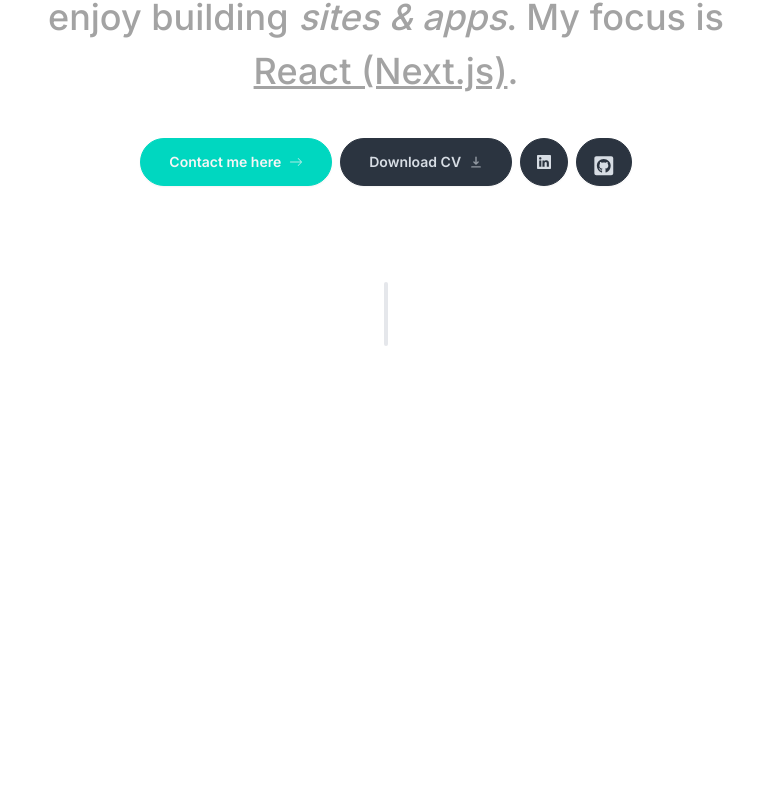
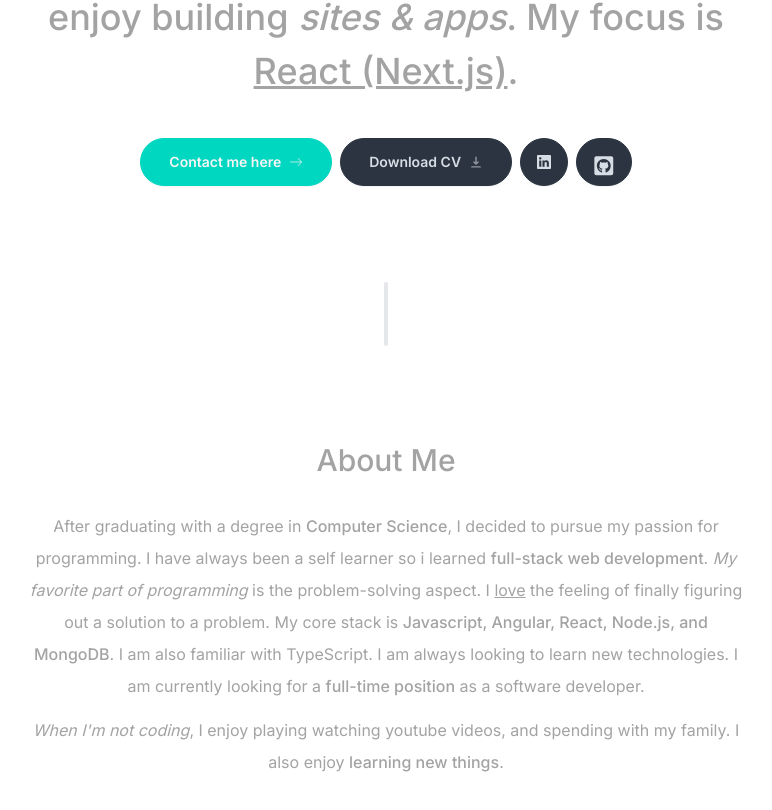
Before and after one commit to Umme-hanii/portfolio, a Next.js app: page / in a window 1280 px wide. Shown: the part 374-1184 px from the top of the page, without its empty margins (254-1026 px from the left). Before the commit the page ends 816 px from the top, so only its background shows below. Built offline with nearby package versions, Linux system fonts and the light colour scheme.

Commit message:
ABout section

```diff
--- a/app/page.tsx
+++ b/app/page.tsx
@@ -1,3 +1,4 @@
+import About from "@/components/About";
 import Intro from "@/components/Intro";
 import SectionDivider from "@/components/SectionDivider";
 
@@ -6,6 +7,7 @@
     <main className="flex flex-col items-center px-4">
       <Intro />
       <SectionDivider />
+      <About />
     </main>
   );
 }
--- /dev/null
+++ b/components/About.tsx
@@ -0,0 +1,43 @@
+"use client";
+
+import React from "react";
+import { motion } from "framer-motion";
+import SectionHeading from "./SectionHeading";
+
+export default function About() {
+  return (
+    <motion.section
+      className="mb-28 max-w-[45rem] text-center leading-8 sm:mb-40 scroll-mt-28 text-neutral-400"
+      initial={{ opacity: 0, y: 100 }}
+      animate={{ opacity: 1, y: 0 }}
+      transition={{ delay: 0.175 }}
+      id="about"
+    >
+      <SectionHeading>About me</SectionHeading>
+      <p className="mb-3">
+        After graduating with a degree in{" "}
+        <span className="font-medium">Computer Science</span>, I decided to
+        pursue my passion for programming. I have always been a self learner so
+        i learned{" "}
+        <span className="font-medium">full-stack web development</span>.{" "}
+        <span className="italic">My favorite part of programming</span> is the
+        problem-solving aspect. I <span className="underline">love</span> the
+        feeling of finally figuring out a solution to a problem. My core stack
+        is{" "}
+        <span className="font-medium">
+          Javascript, Angular, React, Node.js, and MongoDB
+        </span>
+        . I am also familiar with TypeScript. I am always looking to learn new
+        technologies. I am currently looking for a{" "}
+        <span className="font-medium">full-time position</span> as a software
+        developer.
+      </p>
+
+      <p>
+        <span className="italic">When I'm not coding</span>, I enjoy playing
+        watching youtube videos, and spending with my family. I also enjoy{" "}
+        <span className="font-medium">learning new things</span>.
+      </p>
+    </motion.section>
+  );
+}
--- /dev/null
+++ b/components/SectionHeading.tsx
@@ -0,0 +1,13 @@
+import React from "react";
+
+type SectionHeadingProps = {
+  children: React.ReactNode;
+};
+
+export default function SectionHeading({ children }: SectionHeadingProps) {
+  return (
+    <h2 className="text-3xl font-medium capitalize mb-8 text-center">
+      {children}
+    </h2>
+  );
+}
```
